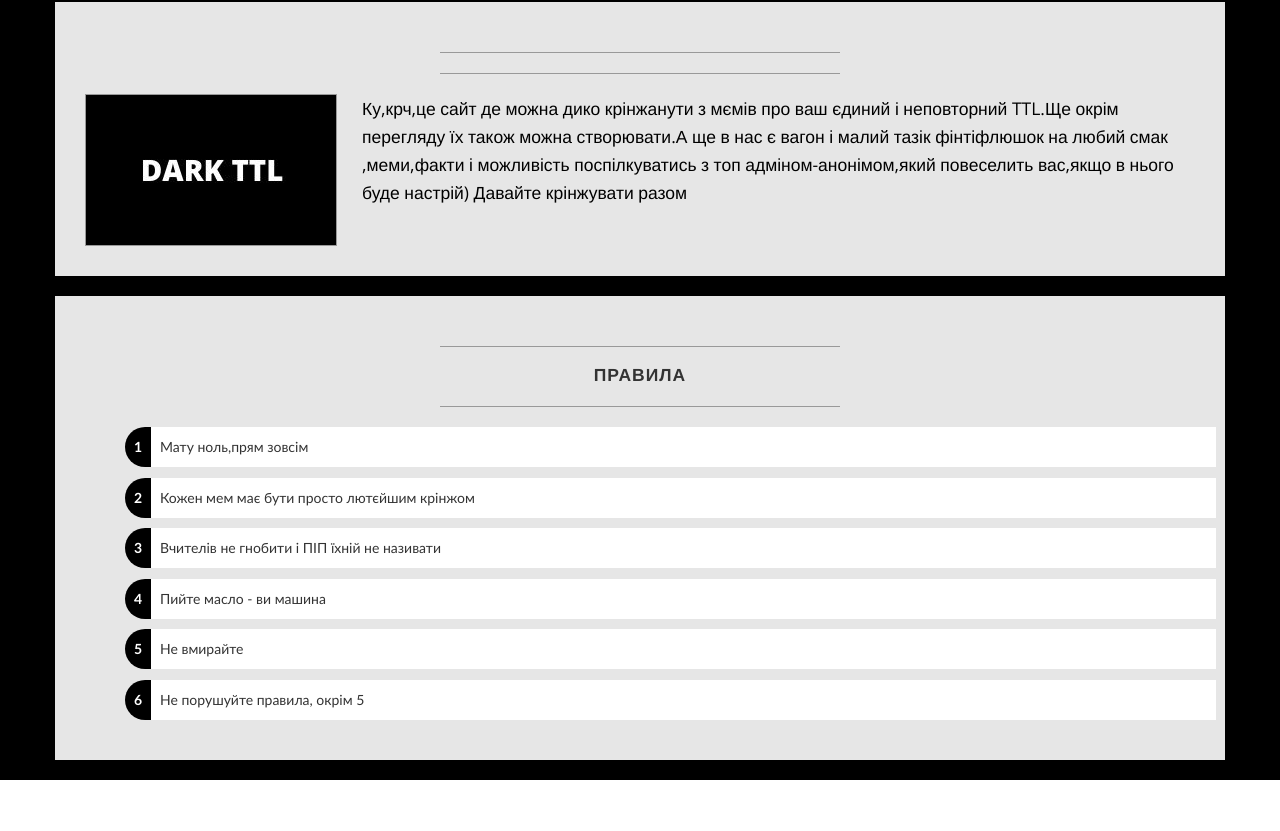
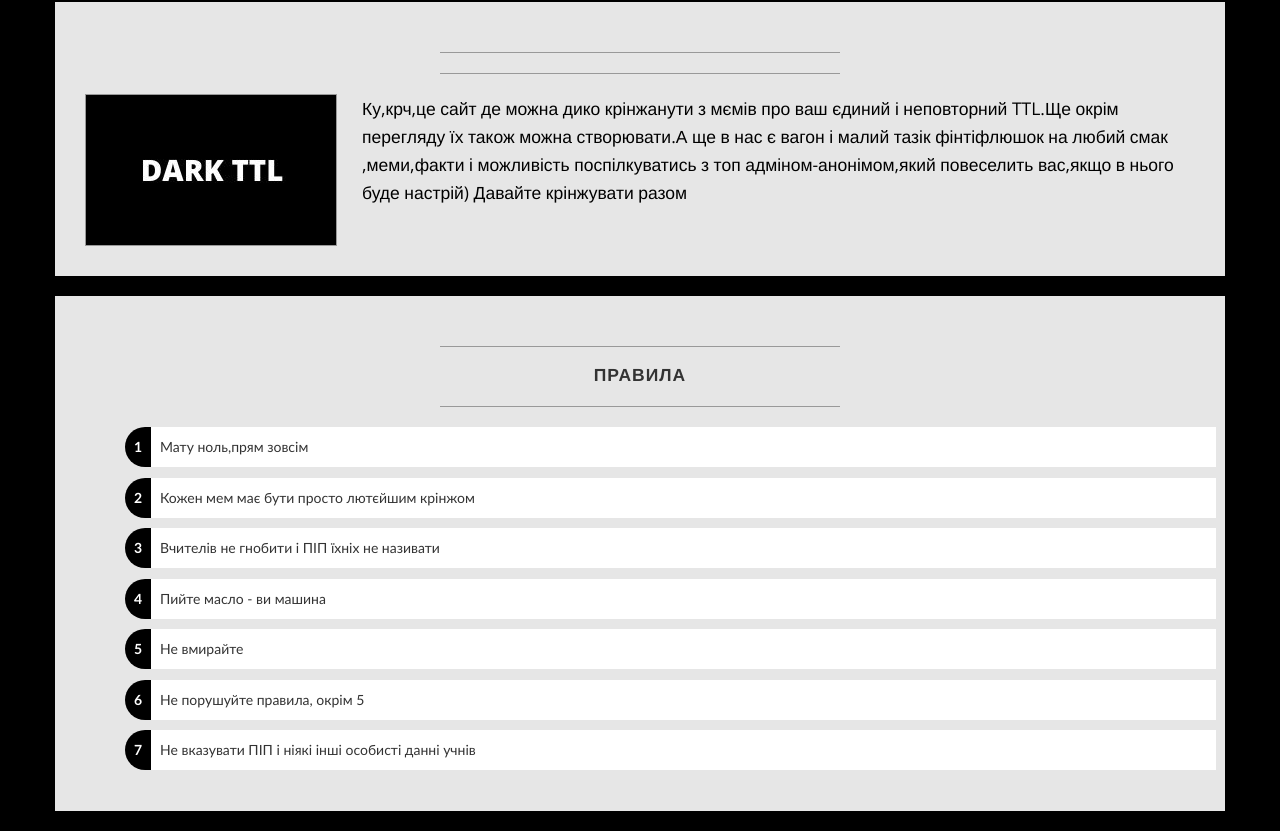
Before and after one commit to beautifulest/darkttl, a plain HTML site: page index/index.html in a window 1280 px wide. Shown: the part 909-1740 px from the top of the page. Before the commit the page ends 1689 px from the top, so only its background shows below. Drawn offline with nearby package versions, Linux system fonts and the light colour scheme.

Commit message:
Update index.html

```diff
--- a/index/index.html
+++ b/index/index.html
@@ -134,10 +134,11 @@
                     <ul class="pills">
                         <li class="r1">Мату ноль,прям зовсім</li>
                         <li class="r2">Кожен мем має бути просто лютєйшим крінжом</li>
-                        <li class="r3">Вчителів не гнобити і ПІП їхній не називати</li>
+                        <li class="r3">Вчителів не гнобити і ПІП їхніх не називати</li>
                         <li class="r4">Пийте масло - ви машина</li>
                         <li class="r5">Не вмирайте</li>
                         <li class="r6">Не порушуйте правила, окрім 5</li>
+                        <li class="r7">Не вказувати ПІП і ніякі інші особисті данні учнів</li>
                     </ul>
                 </div>
             </div>
```
